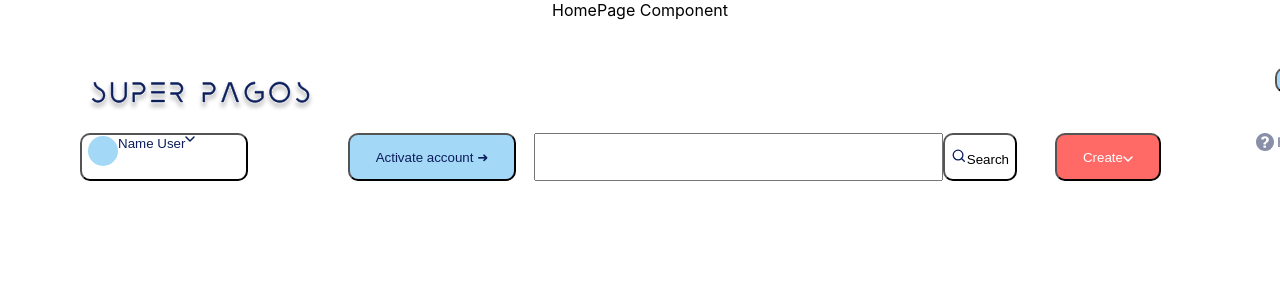
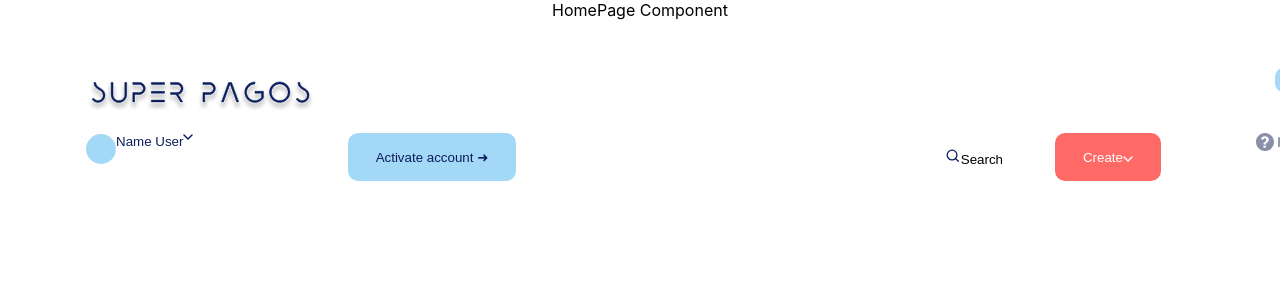
Before and after one commit to popo70023/learn-react-app, a React (Create React App) app: page / in a window 1280 px wide. Shown: the top 300 px of the page. Built offline with nearby package versions, Linux system fonts and the light colour scheme.

Commit message:
remove border

```diff
--- a/src/components/Header/Header.scss
+++ b/src/components/Header/Header.scss
@@ -59,6 +59,7 @@
 
             .search-input {
                 width: 80%;
+                border-style: none;
             }
 
             .search-button {
@@ -86,6 +87,7 @@
     }
 
     button {
+        border-style: none;
         border-radius: 10px;
     }
 }
```
